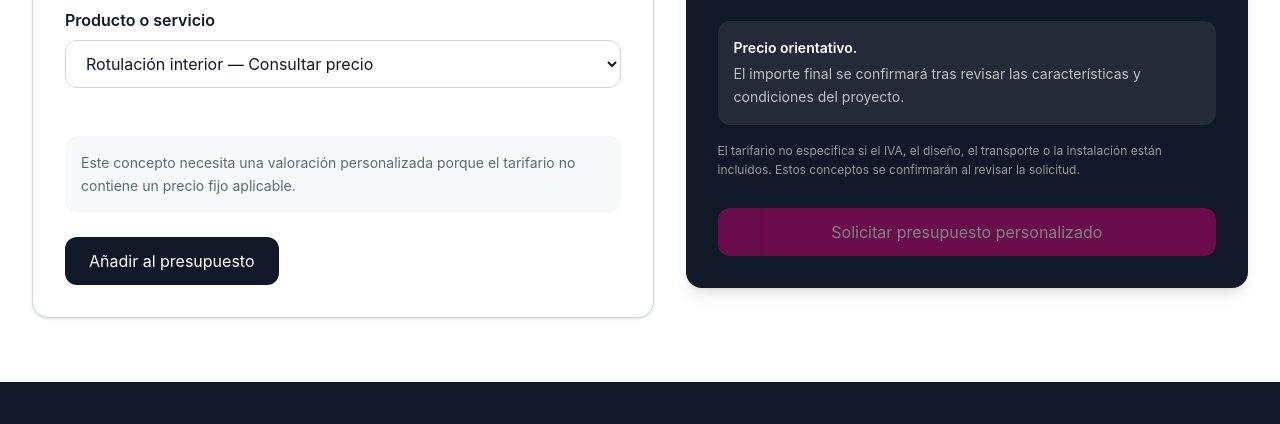
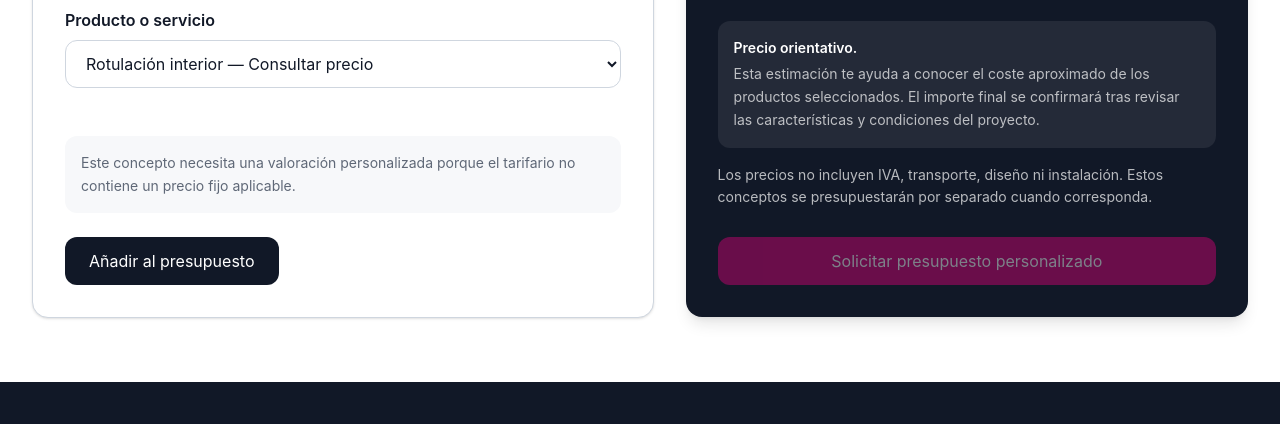
Before and after one commit to MC-19/grupoclavd-web, an Astro site: page /presupuesto in a window 1280 px wide. Shown: the part 865-1289 px from the top of the page. Built offline with nearby package versions, Linux system fonts and the light colour scheme; Astro itself is replaced by a stand-in of ours.

Commit message:
Clarify indicative prices exclude VAT and additional services

```diff
--- a/src/components/quote/QuoteCalculator.astro
+++ b/src/components/quote/QuoteCalculator.astro
@@ -67,10 +67,10 @@ const fieldClass =
 
       <div class="mt-6 rounded-xl bg-white/8 p-4 text-sm leading-relaxed text-white/70">
         <p class="font-semibold text-white">Precio orientativo.</p>
-        <p class="mt-1">El importe final se confirmará tras revisar las características y condiciones del proyecto.</p>
+        <p class="mt-1">Esta estimación te ayuda a conocer el coste aproximado de los productos seleccionados. El importe final se confirmará tras revisar las características y condiciones del proyecto.</p>
       </div>
 
-      <p class="mt-4 text-xs leading-relaxed text-white/55">El tarifario no especifica si el IVA, el diseño, el transporte o la instalación están incluidos. Estos conceptos se confirmarán al revisar la solicitud.</p>
+      <p class="mt-4 text-sm leading-relaxed text-white/70">Los precios no incluyen IVA, transporte, diseño ni instalación. Estos conceptos se presupuestarán por separado cuando corresponda.</p>
 
       <button id="quote-request" type="button" disabled class="mt-7 inline-flex min-h-12 w-full items-center justify-center rounded-xl bg-(--color-accent-500) px-6 py-3 text-center font-bold text-white transition hover:opacity-90 focus-visible:outline-2 focus-visible:outline-offset-2 focus-visible:outline-white disabled:cursor-not-allowed disabled:opacity-45">
         Solicitar presupuesto personalizado
@@ -329,7 +329,7 @@ const fieldClass =
         : `Total estimado de conceptos calculables: ${currency.format(calculatedTotal)}`;
     const payload = {
       subject: "Solicitud de presupuesto personalizado",
-      message: `Hola, quiero solicitar un presupuesto personalizado a partir de esta estimación:\n\n${lines.join("\n\n")}\n\n${estimateSummary}\n\nEntiendo que es un precio orientativo y que el importe final se confirmará tras revisar el proyecto.`,
+      message: `Hola, quiero solicitar un presupuesto personalizado a partir de esta estimación:\n\n${lines.join("\n\n")}\n\n${estimateSummary}\n\nEntiendo que los precios son orientativos y no incluyen IVA, transporte, diseño ni instalación. El importe final se confirmará tras revisar el proyecto.`,
     };
     let contactUrl = `${root.dataset.contactUrl}?presupuesto=1`;
     try {
```
